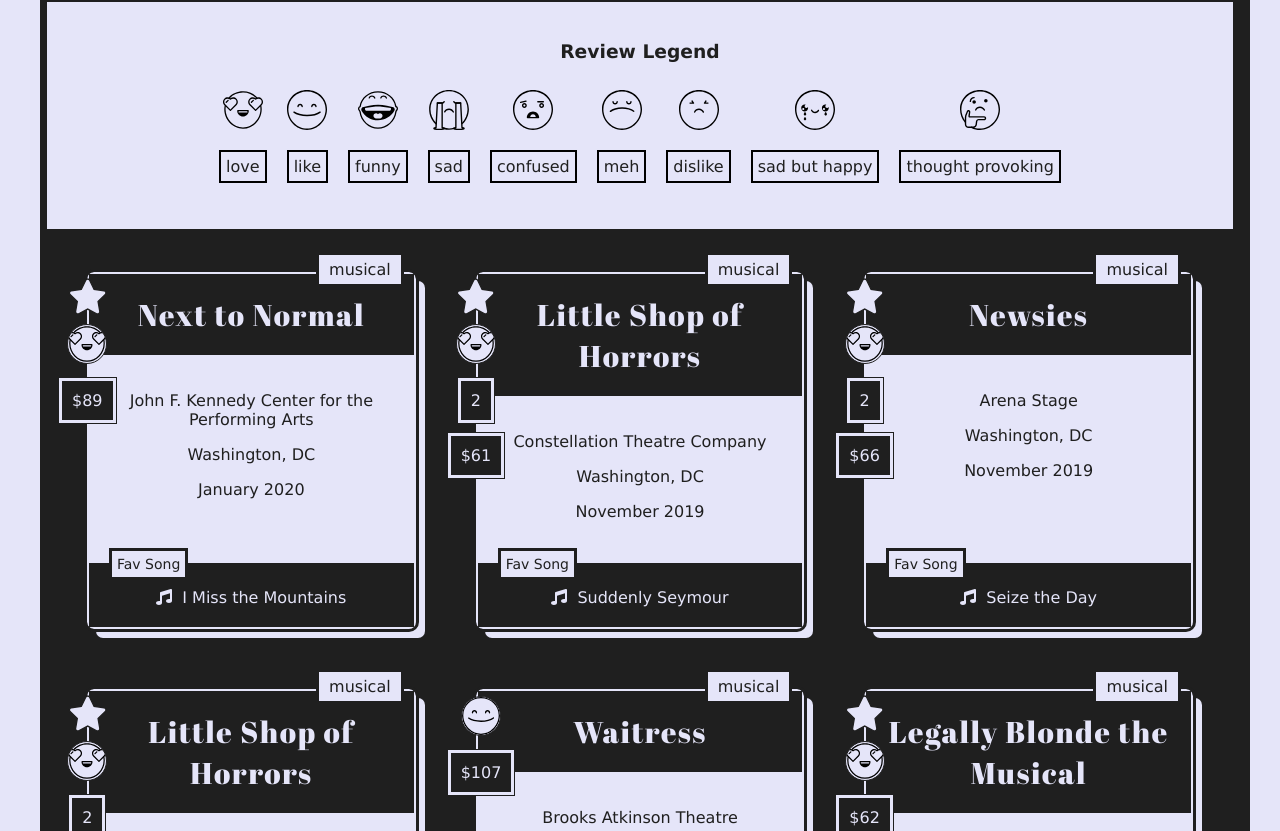
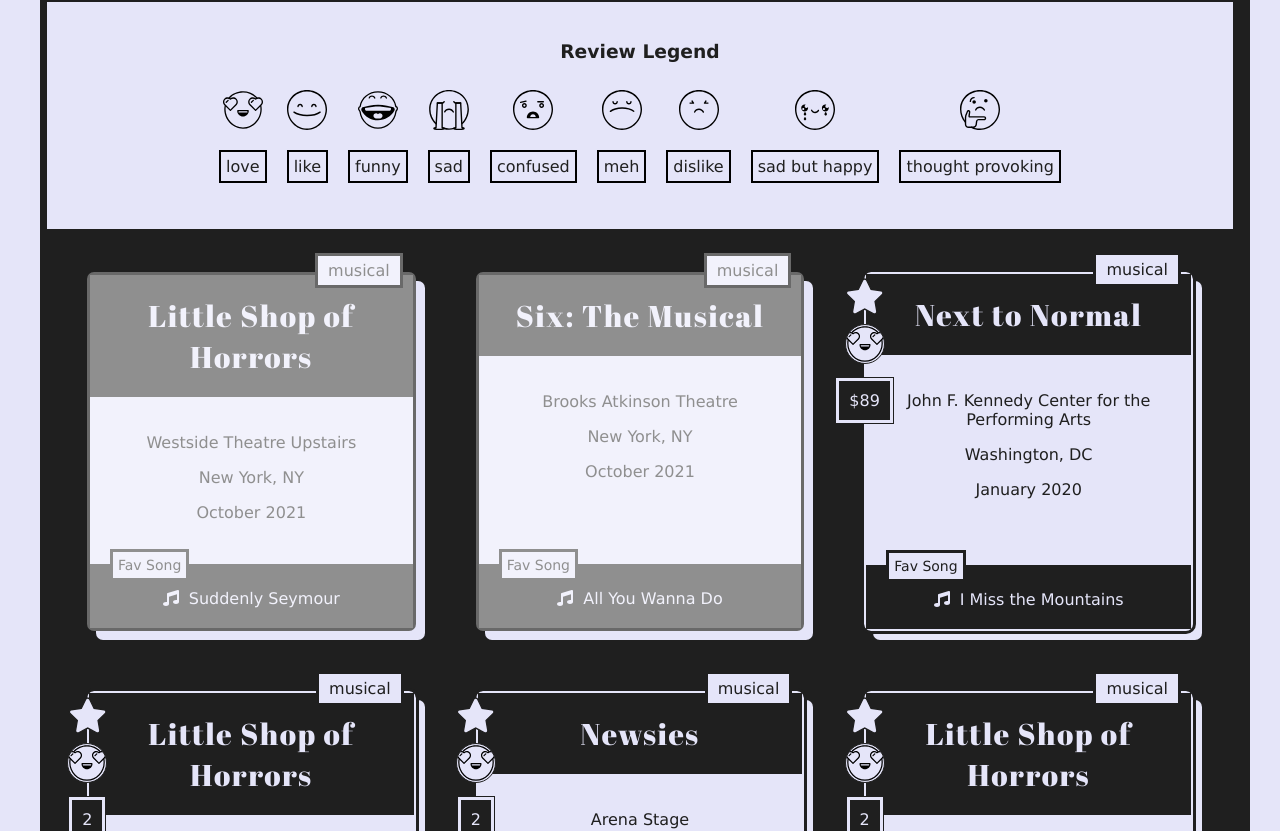
Before and after one commit to brittanyrw/theaterlog, a Vue app: page / in a window 1280 px wide. Shown: the part 541-1372 px from the top of the page. Built offline with nearby package versions, Linux system fonts and the light colour scheme.

Commit message:
Add two upcoming shows

```diff
--- a/src/data/shows.js
+++ b/src/data/shows.js
@@ -1,4 +1,34 @@
 export const showList = [
+  {
+    id: "s69",
+    name: "Little Shop of Horrors",
+    theater: "Westside Theatre Upstairs",
+    date: "October 2021",
+    favSong: "Suddenly Seymour",
+    location: "New York, NY",
+    fav: true,
+    upcoming: true,
+    multi: 3,
+    type: "musical",
+    review: "",
+    favSongLink: "https://www.youtube.com/watch?v=pkUPUc4Q6bg",
+    seating: "Center Orchestra Row B Seat 112"
+  },
+  {
+    id: "s68",
+    name: "Six: The Musical",
+    theater: "Brooks Atkinson Theatre",
+    date: "October 2021",
+    favSong: "All You Wanna Do",
+    location: "New York, NY",
+    fav: true,
+    upcoming: true,
+    multi: 0,
+    type: "musical",
+    review: "",
+    favSongLink: "https://www.youtube.com/watch?v=awwXs6c9sjs",
+    seating: "FMEZZ, Row C, Seat 114"
+  },
   {
     id: "s67",
     name: "Next to Normal",
```
